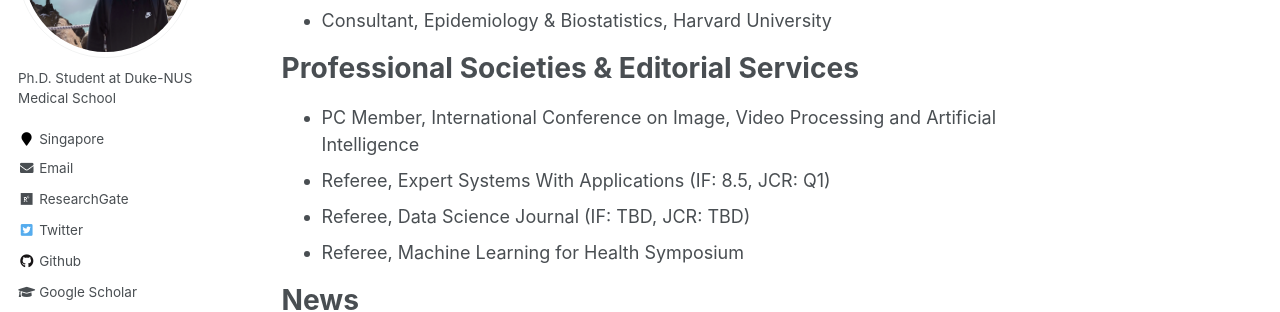
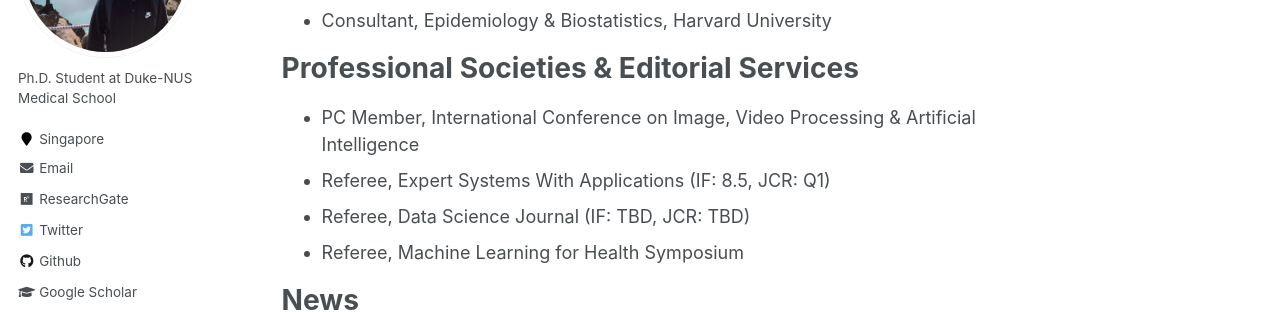
Before and after one commit to Han-Yuan-Med/Han-Yuan-Med.github.io, a Jekyll site: the page built from _pages/about.md, in a window 1280 px wide and 900 px high, scrolled down 734 px. Shown: the part 153-465 px from the top of the window. Built offline with Jekyll 4.4.1, drawn with Linux system fonts in a browser that asks for light colours.

Commit message:
Update about.md

```diff
--- a/_pages/about.md
+++ b/_pages/about.md
@@ -22,7 +22,7 @@
 * Consultant, Epidemiology & Biostatistics, Harvard University
 
 # Professional Societies & Editorial Services
-* PC Member, International Conference on Image, Video Processing and Artificial Intelligence
+* PC Member, International Conference on Image, Video Processing & Artificial Intelligence
 * Referee, Expert Systems With Applications (IF: 8.5, JCR: Q1)
 * Referee, Data Science Journal (IF: TBD, JCR: TBD)
 * Referee, Machine Learning for Health Symposium
```
